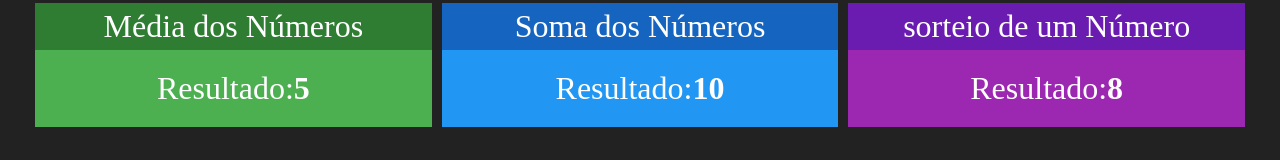
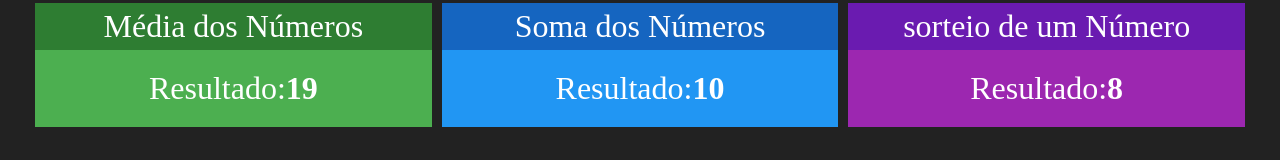
Before and after one commit to Felipe1501/felipe-react-redux, a React (Create React App) app: page / in a window 1280 px wide. Shown: the part 328-488 px from the top of the page. Built offline with nearby package versions, Linux system fonts and the light colour scheme.

Commit message:
aula 165 fix: connecting media component with redux

```diff
--- a/src/components/Average.jsx
+++ b/src/components/Average.jsx
@@ -1,17 +1,28 @@
+import React from 'react';
+import { connect } from 'react-redux';
 
-import React from 'react';
 
 import Card from './Card';
 
-export default props => {
+function Average(props) {
+    const {min, max} = props
     return (
         <Card title="Média dos Números" green>
             <div className="Interval">
             <span>
                 <span>Resultado:</span>
-                <strong>5</strong>
+                <strong>{(max + min) / 2}</strong>
             </span>
             </div>
         </Card>
     )
 }
+
+function mapStateToProps(state){
+    return {
+        min: state.numbers.min,
+        max: state.numbers.max,
+    }
+}
+
+export default connect(mapStateToProps)(Average)
--- a/src/store/storeConfig.js
+++ b/src/store/storeConfig.js
@@ -4,8 +4,8 @@
     numbers: function(state, action){
         console.log(state, ' ', action);
         return{
-            min: 1,
-            max: 10
+            min: 7,
+            max: 31
         }
     } ,
     names: function(state, action){
```
